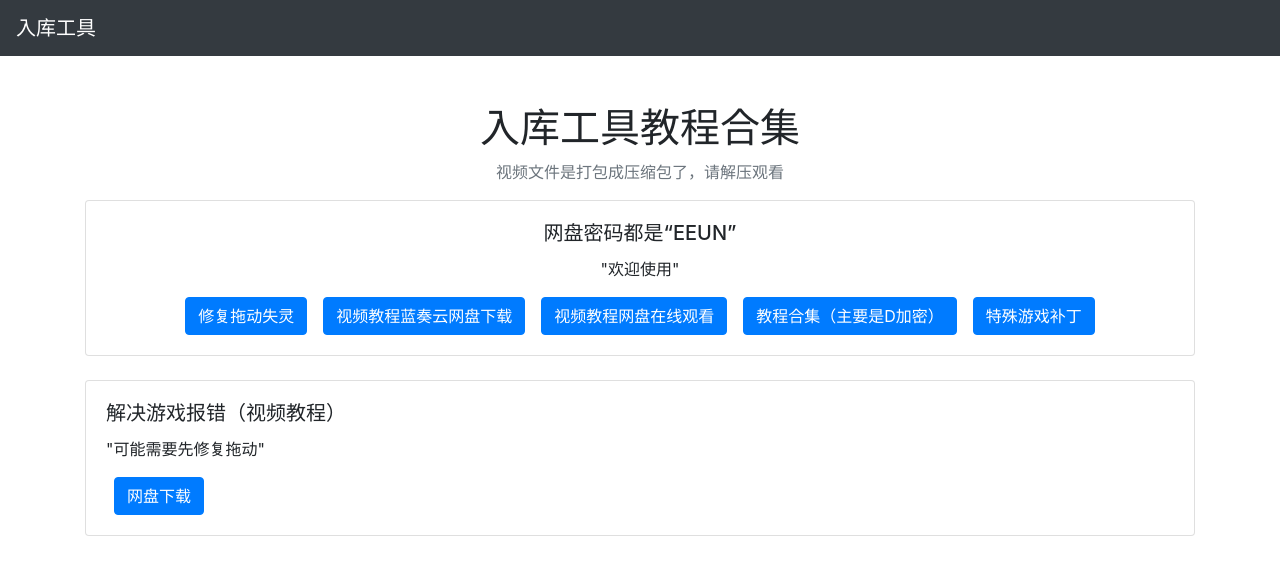
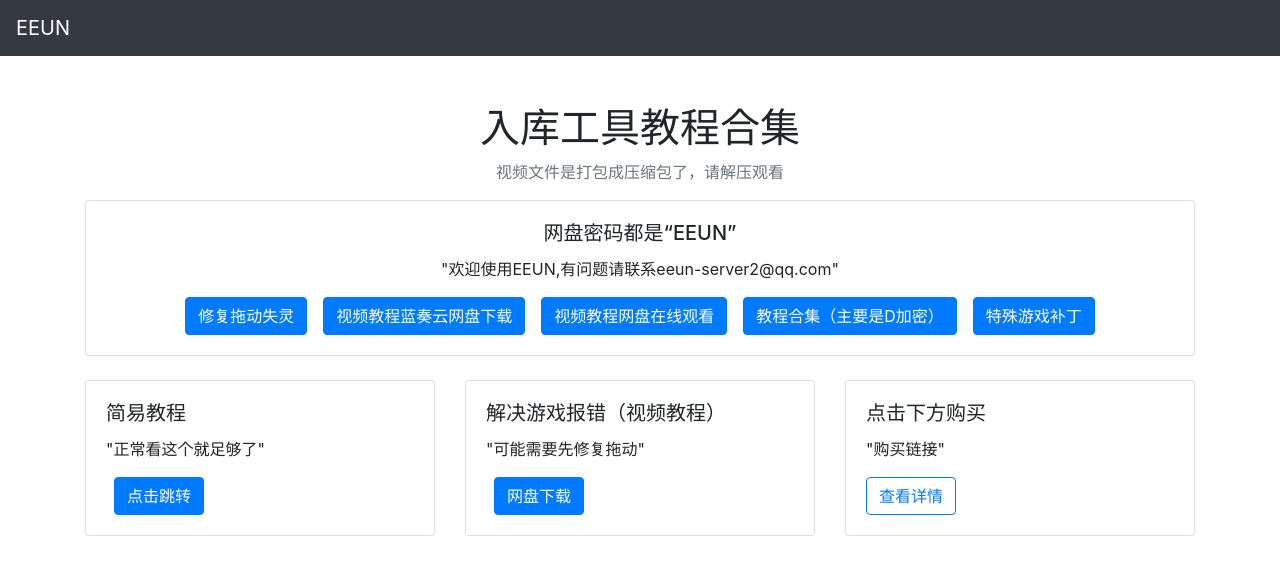
Before and after one commit to EEUNLOCK/usage, a plain HTML site: page index.html in a window 1280 px wide. Drawn offline with nearby package versions, Linux system fonts and the light colour scheme.

Commit message:
Update index.html

```diff
--- a/index.html
+++ b/index.html
@@ -1,4 +1,3 @@
-
 <!DOCTYPE html>
 <html>
 <head>
@@ -10,7 +9,7 @@
 </head>
 <body>
     <nav class="navbar navbar-expand-lg navbar-dark bg-dark">
-        <a class="navbar-brand" href="#">入库工具</a>
+        <a class="navbar-brand" href="#">EEUN</a>
     </nav>
     <div class="container my-5">
         <h1 class="text-center">入库工具教程合集</h1>
@@ -18,7 +17,7 @@
         <div class="card mb-4" id="about">
             <div class="card-body text-center">
                 <h5 class="card-title">网盘密码都是“EEUN”</h5>
-                <p class="card-text">"欢迎使用"</p>
+                <p class="card-text">"欢迎使用EEUN,有问题请联系eeun-server2@qq.com"</p>
                 <!-- 按钮居中 -->
                 <div class="d-flex justify-content-center">
                     <a href="https://wwzh.lanzoup.com/i2ZvI2etslpa" target="_blank" class="btn btn-primary mx-2">修复拖动失灵</a>
@@ -30,6 +29,15 @@
             </div>
         </div>
         <!-- 展示卡片 -->
+        <div class="card-deck" id="projects">
+            <div class="card">
+                <div class="card-body">
+                    <h5 class="card-title">简易教程</h5>
+                    <p class="card-text">"正常看这个就足够了"</p>
+                    <!-- 下载 -->
+                    <a href="https://www.kdocs.cn/l/cisEw0ar50XL" target="_blank" class="btn btn-primary mx-2">点击跳转</a>
+                </div>
+            </div>
             <div class="card">
                 <div class="card-body">
                     <h5 class="card-title">解决游戏报错（视频教程）</h5>
@@ -38,6 +46,14 @@
                     <a href="https://wwzh.lanzoup.com/iJvMH2etr6xc" target="_blank" class="btn btn-primary mx-2">网盘下载</a>
                 </div>
             </div>
+            <div class="card">
+                <div class="card-body">
+                    <h5 class="card-title">点击下方购买</h5>
+                    <p class="card-text">"购买链接"</p>
+                    <!-- 跳转 -->
+                    <a href="https://www.shiyuei.cn/links/896ADE59" target="_blank" class="btn btn-outline-primary">查看详情</a>
+                </div>
+            </div>
         </div>
     </div>
 </body>
```
